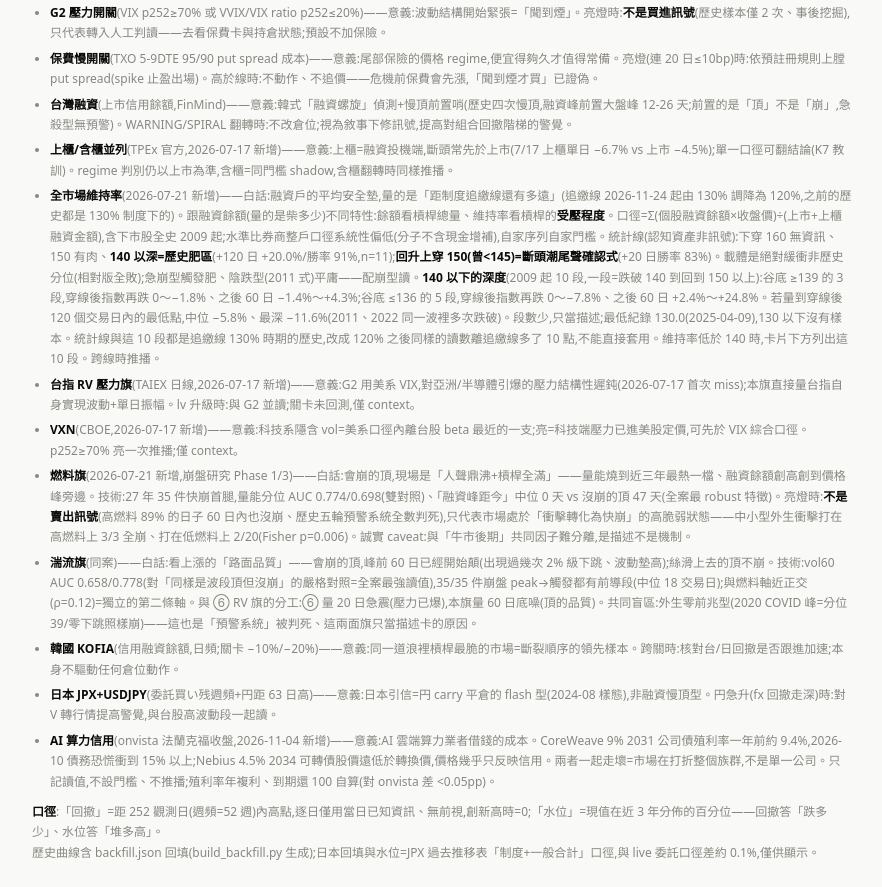
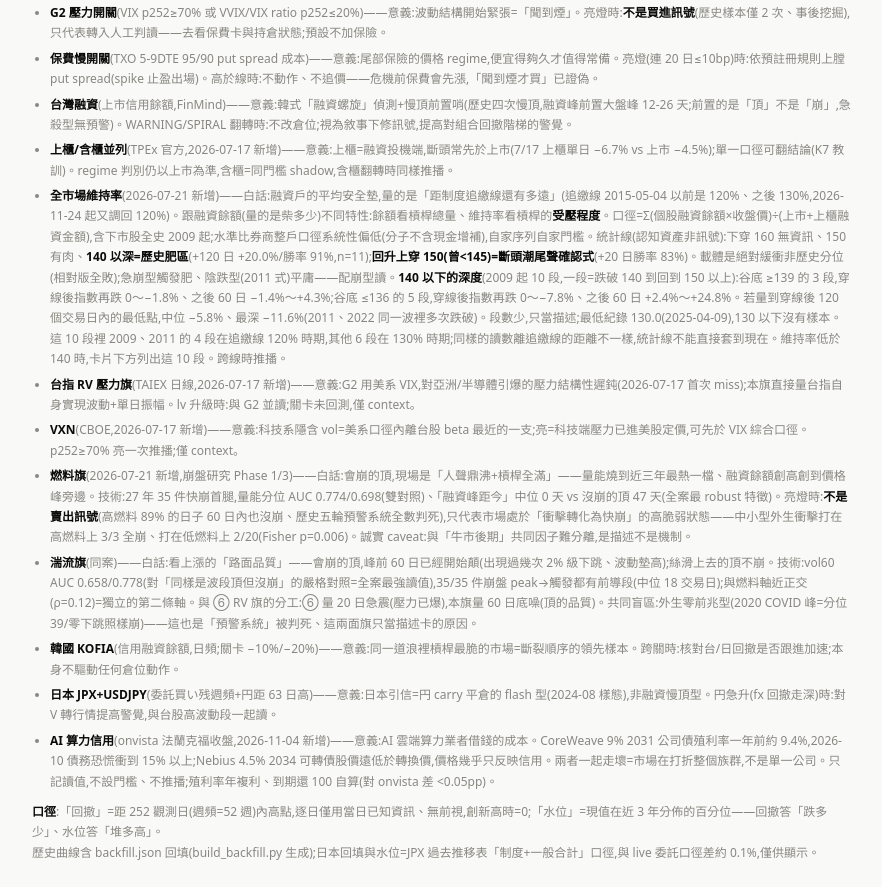
Before and after one commit to MinaseShou/runic-monitor, a plain HTML site: page index.html in a window 1280 px wide. Shown: the part 2748-3635 px from the top of the page, without its empty margins (198-1080 px from the left). Drawn offline with Linux system fonts and the light colour scheme.

Commit message:
page: margin-call line was 120% before 2015-05-04 too
Co-Authored-By: Claude Opus 5.5 <noreply@anthropic.com>

```diff
--- a/index.html
+++ b/index.html
@@ -89,7 +89,7 @@ footer b{color:var(--ink)}
     <li><b>保費慢開關</b>(TXO 5-9DTE 95/90 put spread 成本)——意義:尾部保險的價格 regime,便宜得夠久才值得常備。亮燈(連 20 日≤10bp)時:依預註冊規則上膛 put spread(spike 止盈出場)。高於線時:不動作、不追價——危機前保費會先漲,「聞到煙才買」已證偽。</li>
     <li><b>台灣融資</b>(上市信用餘額,FinMind)——意義:韓式「融資螺旋」偵測+慢頂前置哨(歷史四次慢頂,融資峰前置大盤峰 12-26 天;前置的是「頂」不是「崩」,急殺型無預警)。WARNING/SPIRAL 翻轉時:不改倉位;視為敘事下修訊號,提高對組合回撤階梯的警覺。</li>
     <li><b>上櫃/含櫃並列</b>(TPEx 官方,2026-07-17 新增)——意義:上櫃=融資投機端,斷頭常先於上市(7/17 上櫃單日 −6.7% vs 上市 −4.5%);單一口徑可翻結論(K7 教訓)。regime 判別仍以上市為準,含櫃=同門檻 shadow,含櫃翻轉時同樣推播。</li>
-    <li><b>全市場維持率</b>(2026-07-21 新增)——白話:融資戶的平均安全墊,量的是「距制度追繳線還有多遠」(追繳線 2026-11-24 起由 130% 調降為 120%,之前的歷史都是 130% 制度下的)。跟融資餘額(量的是柴多少)不同特性:餘額看槓桿總量、維持率看槓桿的<b>受壓程度</b>。口徑=Σ(個股融資餘額×收盤價)÷(上市+上櫃融資金額),含下市股全史 2009 起;水準比券商整戶口徑系統性偏低(分子不含現金增補),自家序列自家門檻。統計線(認知資產非訊號):下穿 160 無資訊、150 有肉、<b>140 以深=歷史肥區</b>(+120 日 +20.0%/勝率 91%,n=11);<b>回升上穿 150(曾&lt;145)=斷頭潮尾聲確認式</b>(+20 日勝率 83%)。載體是絕對緩衝非歷史分位(相對版全敗);急崩型觸發肥、陰跌型(2011 式)平庸——配崩型讀。<b>140 以下的深度</b>(2009 起 10 段,一段=跌破 140 到回到 150 以上):谷底 ≥139 的 3 段,穿線後指數再跌 0～−1.8%、之後 60 日 −1.4%～+4.3%;谷底 ≤136 的 5 段,穿線後指數再跌 0～−7.8%、之後 60 日 +2.4%～+24.8%。若量到穿線後 120 個交易日內的最低點,中位 −5.8%、最深 −11.6%(2011、2022 同一波裡多次跌破)。段數少,只當描述;最低紀錄 130.0(2025-04-09),130 以下沒有樣本。統計線與這 10 段都是追繳線 130% 時期的歷史,改成 120% 之後同樣的讀數離追繳線多了 10 點,不能直接套用。維持率低於 140 時,卡片下方列出這 10 段。跨線時推播。</li>
+    <li><b>全市場維持率</b>(2026-07-21 新增)——白話:融資戶的平均安全墊,量的是「距制度追繳線還有多遠」(追繳線 2015-05-04 以前是 120%、之後 130%,2026-11-24 起又調回 120%)。跟融資餘額(量的是柴多少)不同特性:餘額看槓桿總量、維持率看槓桿的<b>受壓程度</b>。口徑=Σ(個股融資餘額×收盤價)÷(上市+上櫃融資金額),含下市股全史 2009 起;水準比券商整戶口徑系統性偏低(分子不含現金增補),自家序列自家門檻。統計線(認知資產非訊號):下穿 160 無資訊、150 有肉、<b>140 以深=歷史肥區</b>(+120 日 +20.0%/勝率 91%,n=11);<b>回升上穿 150(曾&lt;145)=斷頭潮尾聲確認式</b>(+20 日勝率 83%)。載體是絕對緩衝非歷史分位(相對版全敗);急崩型觸發肥、陰跌型(2011 式)平庸——配崩型讀。<b>140 以下的深度</b>(2009 起 10 段,一段=跌破 140 到回到 150 以上):谷底 ≥139 的 3 段,穿線後指數再跌 0～−1.8%、之後 60 日 −1.4%～+4.3%;谷底 ≤136 的 5 段,穿線後指數再跌 0～−7.8%、之後 60 日 +2.4%～+24.8%。若量到穿線後 120 個交易日內的最低點,中位 −5.8%、最深 −11.6%(2011、2022 同一波裡多次跌破)。段數少,只當描述;最低紀錄 130.0(2025-04-09),130 以下沒有樣本。這 10 段裡 2009、2011 的 4 段在追繳線 120% 時期,其他 6 段在 130% 時期;同樣的讀數離追繳線的距離不一樣,統計線不能直接套到現在。維持率低於 140 時,卡片下方列出這 10 段。跨線時推播。</li>
     <li><b>台指 RV 壓力旗</b>(TAIEX 日線,2026-07-17 新增)——意義:G2 用美系 VIX,對亞洲/半導體引爆的壓力結構性遲鈍(2026-07-17 首次 miss);本旗直接量台指自身實現波動+單日振幅。lv 升級時:與 G2 並讀;關卡未回測,僅 context。</li>
     <li><b>VXN</b>(CBOE,2026-07-17 新增)——意義:科技系隱含 vol=美系口徑內離台股 beta 最近的一支;亮=科技端壓力已進美股定價,可先於 VIX 綜合口徑。p252≥70% 亮一次推播;僅 context。</li>
     <li><b>燃料旗</b>(2026-07-21 新增,崩盤研究 Phase 1/3)——白話:會崩的頂,現場是「人聲鼎沸+槓桿全滿」——量能燒到近三年最熱一檔、融資餘額創高創到價格峰旁邊。技術:27 年 35 件快崩首腿,量能分位 AUC 0.774/0.698(雙對照)、「融資峰距今」中位 0 天 vs 沒崩的頂 47 天(全案最 robust 特徵)。亮燈時:<b>不是賣出訊號</b>(高燃料 89% 的日子 60 日內也沒崩、歷史五輪預警系統全數判死),只代表市場處於「衝擊轉化為快崩」的高脆弱狀態——中小型外生衝擊打在高燃料上 3/3 全崩、打在低燃料上 2/20(Fisher p=0.006)。誠實 caveat:與「牛市後期」共同因子難分離,是描述不是機制。</li>
```
